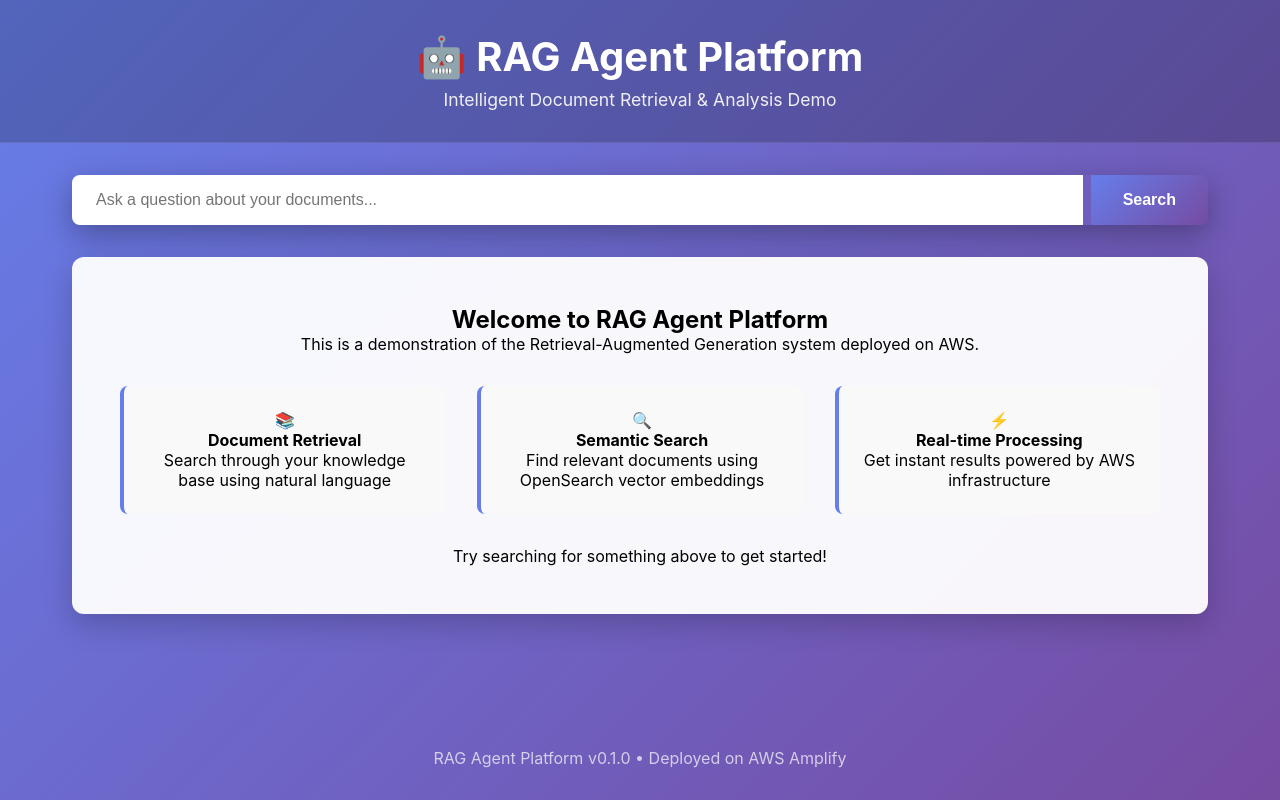
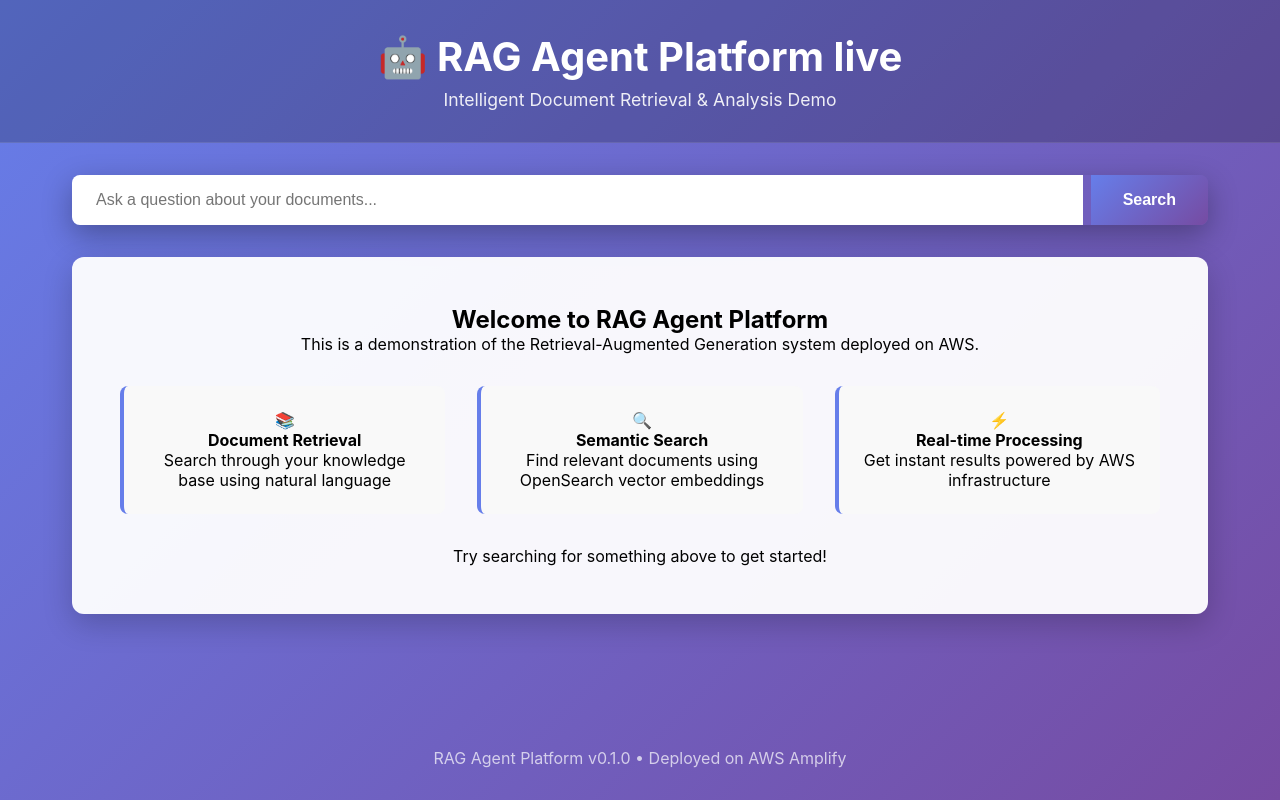
Before and after one commit to shaikhuzefaawsw/AWS-demo, a React (Create React App) app in the folder sample-app/: page / in a window 1280 px wide. Built offline with nearby package versions, Linux system fonts and the light colour scheme; the HTML template or start-up script is replaced by a standard one.

Commit message:
Demo Test live

```diff
--- a/sample-app/src/App.js
+++ b/sample-app/src/App.js
@@ -51,7 +51,7 @@
     <div className="App">
       <header className="header">
         <div className="header-content">
-          <h1>🤖 RAG Agent Platform</h1>
+          <h1>🤖 RAG Agent Platform live</h1>
           <p>Intelligent Document Retrieval & Analysis Demo</p>
         </div>
       </header>
```
